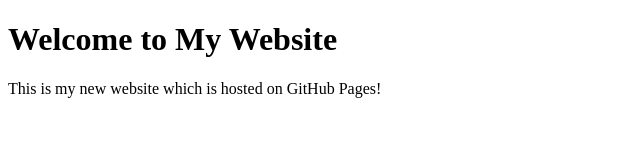
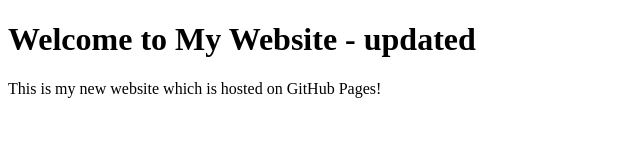
Before and after one commit to Wai-Wai-Myint-laado/myportfolio, a plain HTML site: page index.html in a window 1280 px wide. Shown: the whole page, without its empty margins (0-640 px from the left). Drawn offline with Linux system fonts and the light colour scheme.

Commit message:
update testing

```diff
--- a/index.html
+++ b/index.html
@@ -4,11 +4,11 @@
     <meta charset="UTF-8">
     <meta name="viewport" content="width=device-width, initial-scale=1.0">
     <meta http-equiv="X-UA-Compatible" content="ie=edge">
-    <title>My Website</title>
+    <title>My Website - updated</title>
   </head>
   <body>
     <main>
-        <h1>Welcome to My Website</h1>
+        <h1>Welcome to My Website - updated</h1>
         <p>This is my new website which is hosted on GitHub Pages!</p>
     </main>
   </body>
```
